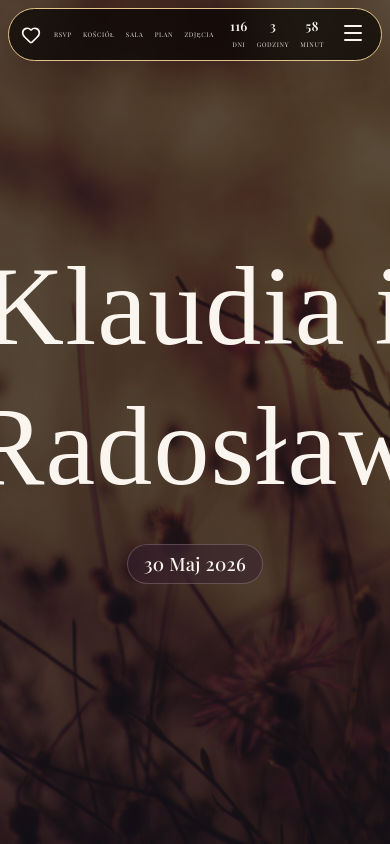
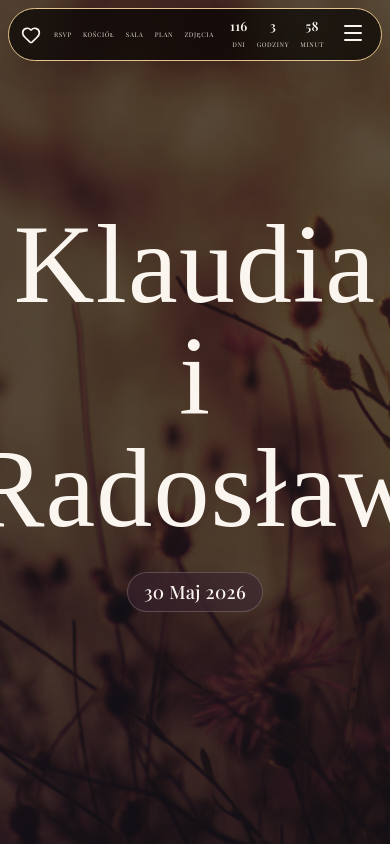
Before and after one commit to radkum/wedding-vue, a Vue app: page / in a window 390 px wide. Shown: the top 844 px of the page. Built offline with nearby package versions, Linux system fonts and the light colour scheme; a web font is replaced by a local one; what @lottiefiles/vue-lottie-player would draw is missing.

Commit message:
'i' in the center

```diff
--- a/src/views/home.vue
+++ b/src/views/home.vue
@@ -13,7 +13,7 @@
       </div>
       <div class="hero-content">
         <div class="hero-names">
-          <h1 class="hero-title home-hero-title">Klaudia i Radosław</h1>
+          <h1 class="hero-title home-hero-title"><span>Klaudia</span> <span>i</span> <span>Radosław</span></h1>
           <div class="hero-heart">
               <path
                 d="M2 9.5a5.5 5.5 0 0 1 9.591-3.676a.56.56 0 0 0 .818 0A5.49 5.49 0 0 1 22 9.5c0 2.29-1.5 4-3 5.5l-5.492 5.313a2 2 0 0 1-3 .019L5 15c-1.5-1.5-3-3.2-3-5.5"
@@ -109,6 +109,14 @@ export default {
 
 .hero-title {
   font-family: 'Qwitcher Grypen', cursive;
+
+}
+
+@media (max-width: 768px) {
+  .hero-title span {
+    display: block;
+    line-height: 1;
+  }
 }
 
 .home-container1 {
```
